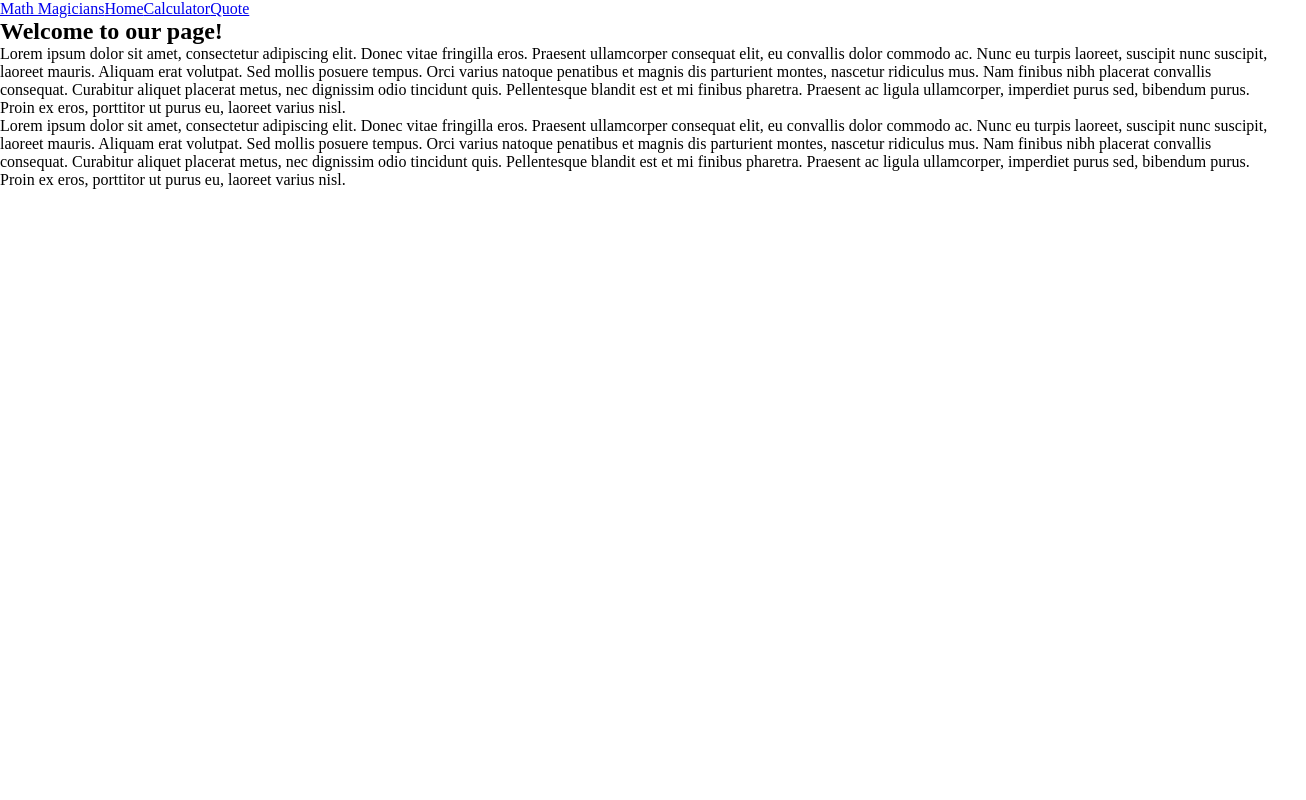
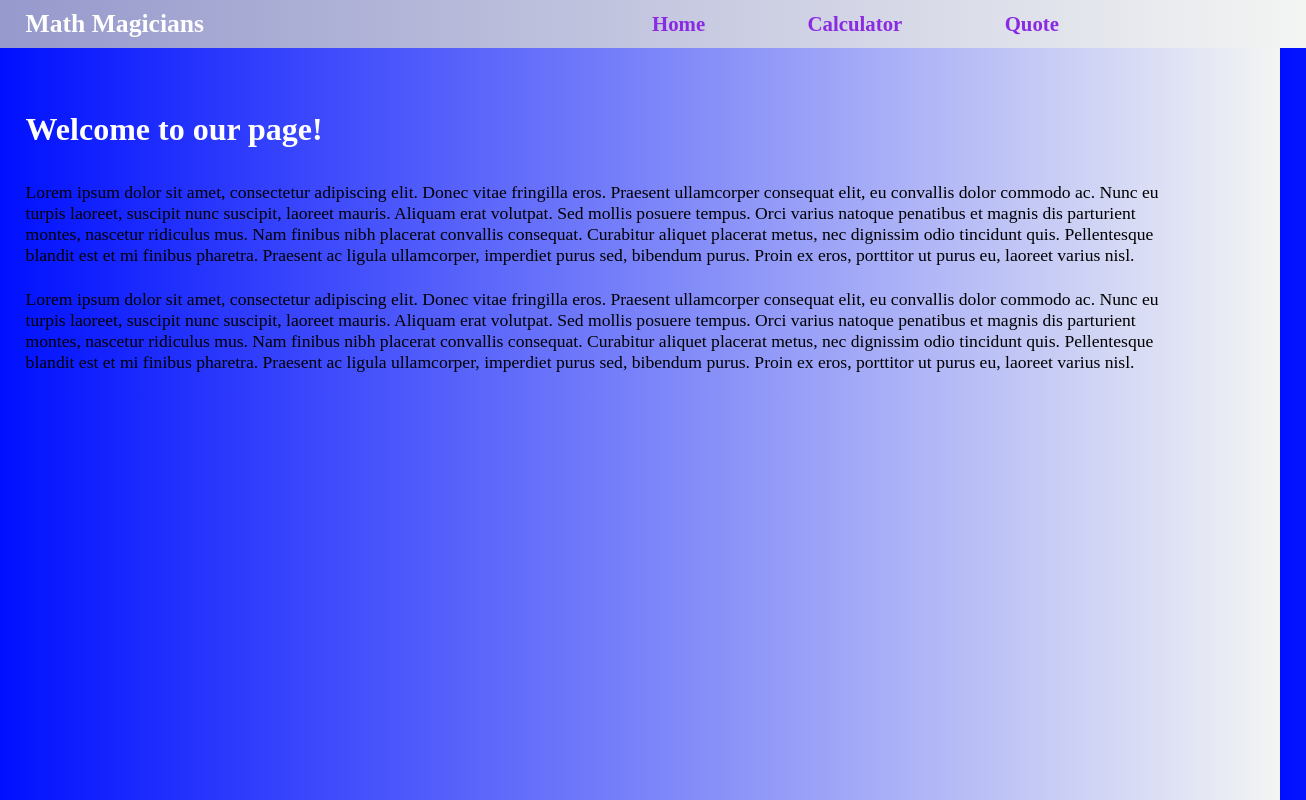
Before and after one commit to Azonkeu/math-magicians, a React (Create React App) app: page / in a window 1280 px wide. Shown: the whole page, 1306 px wide, since content can reach past the window. Built offline with nearby package versions, Linux system fonts and the light colour scheme; the HTML template or start-up script is replaced by a standard one.

Commit message:
Add styling

```diff
--- a/src/index.css
+++ b/src/index.css
@@ -1,6 +1,81 @@
 * {
   margin: 0;
   padding: 0;
+}
+
+body {
+  background:
+    linear-gradient(
+      90deg,
+      rgba(0, 16, 255, 1) 0%,
+      rgb(243, 245, 243) 100%
+    );
+}
+
+.nav {
+  display: flex;
+  align-items: center;
+  width: 100%;
+  height: 3rem;
+  background:
+    linear-gradient(
+      90deg,
+      rgb(150, 153, 204) 0%,
+      rgb(243, 245, 243) 100%
+    );
+  padding: 0 0 0 2%;
+}
+
+.title {
+  color: #fff;
+  font-size: 1.6em;
+  font-weight: bold;
+  margin-right: 35%;
+  text-decoration: none;
+}
+
+.link {
+  color: blueviolet;
+  font-size: 1.3em;
+  text-decoration: none;
+  font-weight: bold;
+  margin-right: 8%;
+}
+
+.section-one {
+  display: flex;
+  flex-direction: column;
+  max-width: 90%;
+  margin: 4% auto 0 2%;
+}
+
+.section-title {
+  color: #fff;
+  margin: 1% 0 3% 0;
+  font-size: 2em;
+}
+
+.textx {
+  font-size: 1.1em;
+  margin: 0 0 2% 0;
+  font-weight: 500;
+}
+
+.section-two {
+  display: flex;
+  flex-direction: row;
+  max-width: 100%;
+  margin: 4% auto 0 2%;
+}
+
+.section-three {
+  display: flex;
+  flex-direction: column;
+  max-width: 100%;
+  text-align: center;
+  margin: 7% 0 0 0;
+  font-weight: bold;
+  font-size: 1.3em;
 }
 
 .App {
```
